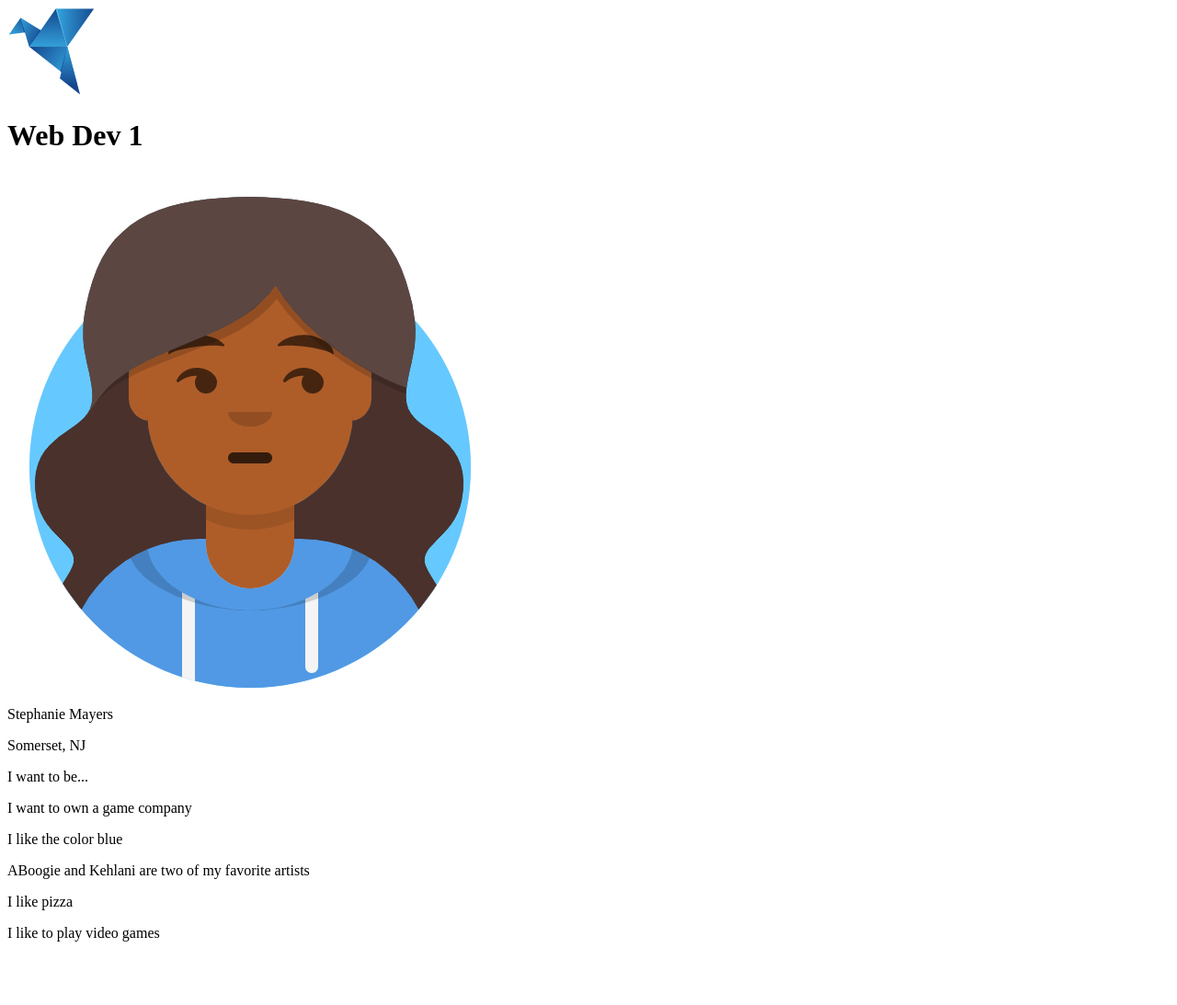
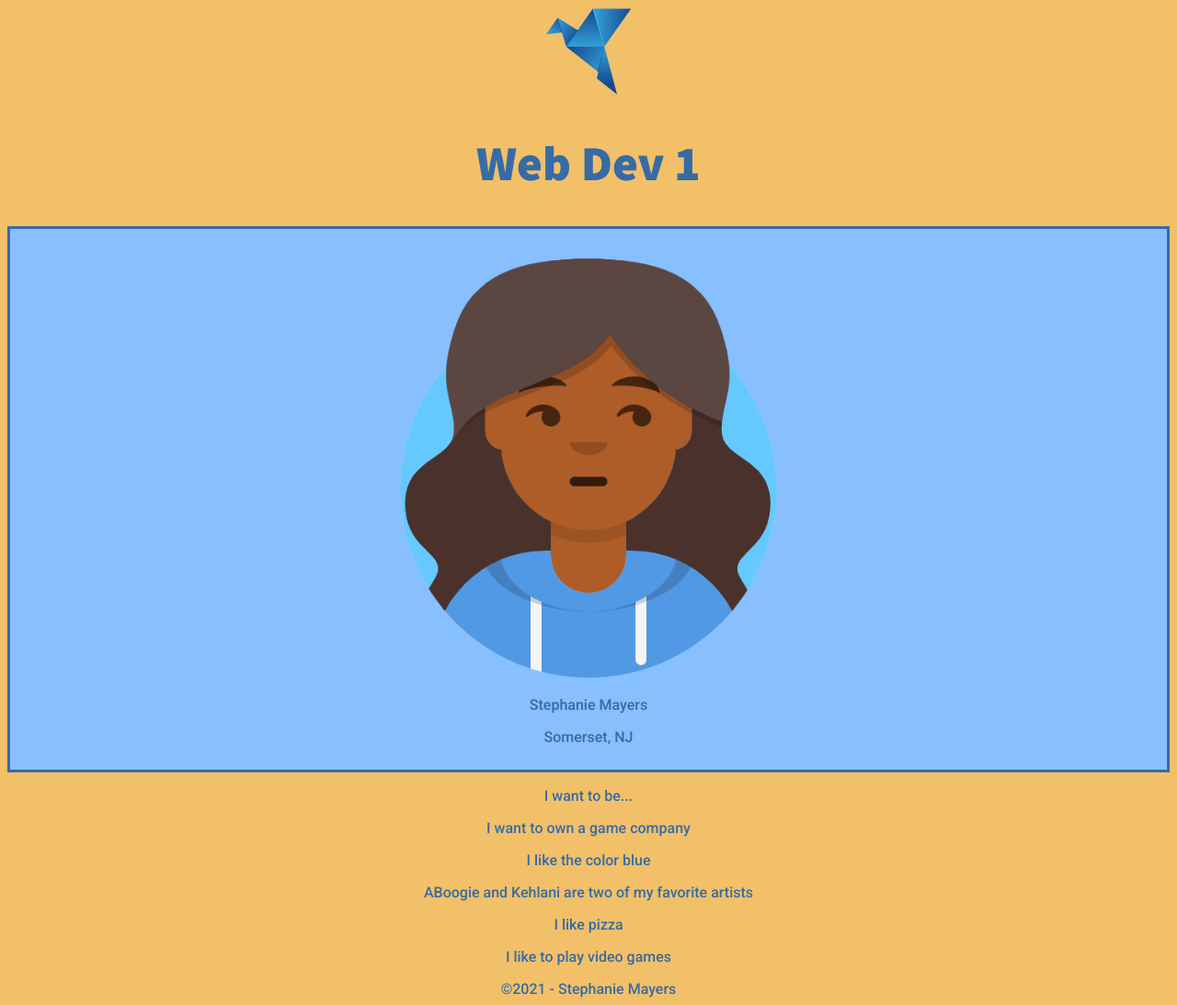
Before and after one commit to RVCC-IDMX/about-me-stephym9170, a plain HTML site: page index.html in a window 1280 px wide. Shown: the whole page at 92% size. Before the commit the page ends 1040 px from the top, so only its background shows below. Drawn offline with Linux system fonts and the light colour scheme.

Commit message:
Adding some style

```diff
--- /dev/null
+++ b/css/style.css
@@ -0,0 +1,36 @@
+body {
+    font-family:Roboto;
+    background-color: #F2C068;
+    color:#376BA6;
+}
+
+h1, h2, h3, h4, h5, h6 {
+    font-family: "Source Sans Pro";
+    font-size: 40pt;
+    text-align:center;
+}
+
+header {
+    text-align: center;
+}
+
+#hero {
+    background-color: #87BFFF;
+    padding: 10px;
+    border: 3px solid #376BA6;
+    text-align: center;
+}
+
+/* Hero Section */
+#hero img {
+    width: 450px;
+}
+
+/* Bio Section */
+#bio {
+    text-align: center;
+}
+
+#footer {
+    text-align: center;
+}
--- a/index.html
+++ b/index.html
@@ -5,8 +5,15 @@
     <meta http-equiv="X-UA-Compatible" content="IE=edge">
     <meta name="viewport" content="width=device-width, initial-scale=1.0">
     <title>About Me</title>
-</head>
-<body>
+
+
+    <link href="https://fonts.googleapis.com/css2?family=
+    Roboto:wght@500&family=Source+Sans+Pro:ital,wght@0,600;0,900;1,400
+    &display=swap" rel="stylesheet">
+
+    <link href="css/style.css" rel="stylesheet">
+    </head>
+    <body>
 
 
 
@@ -17,7 +24,7 @@
     <header>
 
     <main>
-        <section>
+        <section id="hero">
             <img src="img/avataaars (3).png" alt="My Avatar">
 
             <div>
@@ -27,7 +34,7 @@
             </div>
         </section>
 
-        <section>
+        <section id="bio">
             <div>
 
             <p> I want to be...</p>
@@ -41,5 +48,13 @@
         </section>
     </main>
 
+    <footer>
+
+
+   ©2021 - Stephanie Mayers
+
+
+    </footer
+
 </body>
 </html>
```
